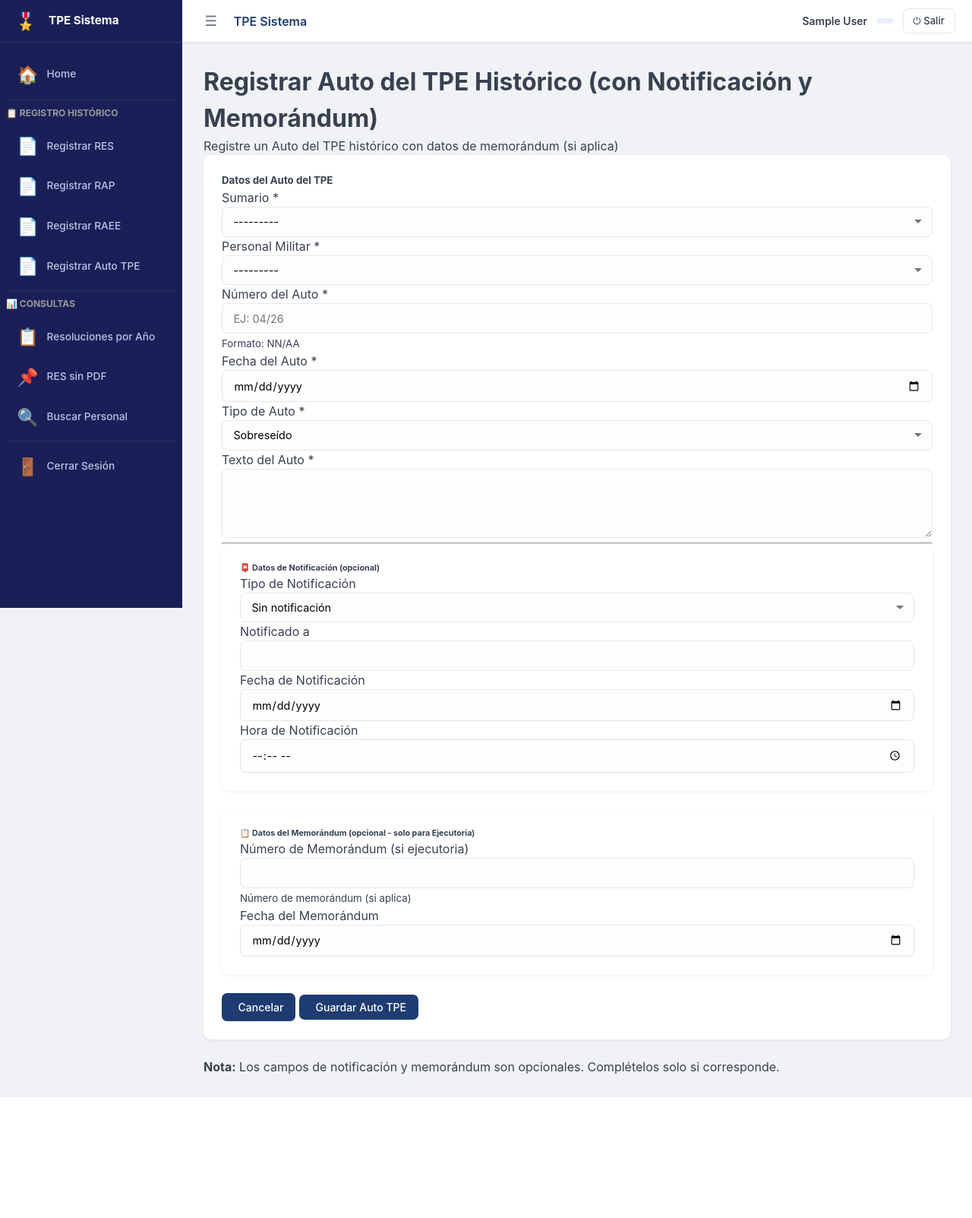
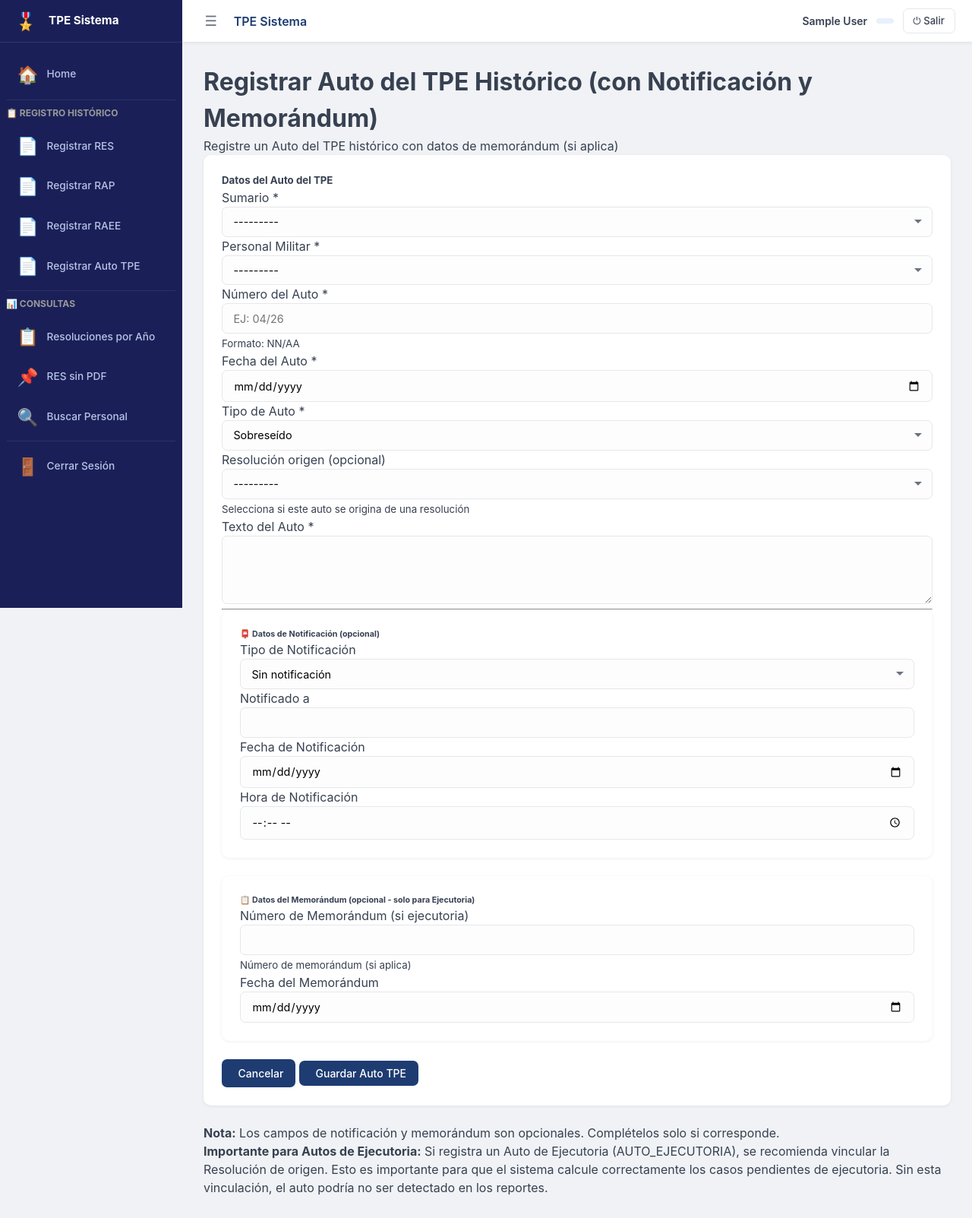
Before and after one commit to taicon-code/tpe_prueba, a Django app: page /ayudante/autotpe/nuevo/ in a window 1280 px wide. Shown: the whole page at 76% size. Before the commit the page ends 1444 px from the top, so only its background shows below. Run offline with Django 5.2, Linux system fonts and the light colour scheme; the visitor is signed in with stand-in values (Sample User, id 1); data that the repository does not hold is empty.

Commit message:
fix: ejecutoria pendientes detecta autos desvinculados + resolucion vinculada en autos historicos
Problemas corregidos:
- get_pendientes_ejecutoria() buscaba resolucion por FK específica, no detectaba autos con resolucion=NULL
- Cambio: buscar por SIM en lugar de por resolucion (AUTOTPE.objects.filter(sim=sim, tipo='AUTO_EJECUTORIA'))
- Esto detecta todos los autos de ejecutoria del SIM, vinculados o no

- CustodiaSIM filter usaba estado='ACTIVA' que no existe en las opciones
- Cambio: usar fecha_entrega__isnull=True para detectar custodias activas

Prevención de futuros problemas:
- Agregar campo 'resolucion' al formulario AUTOTPEHistoricoConNotificacionForm
- Mostrar advertencia si se registra Auto de Ejecutoria sin resolución vinculada
- Agregar ayuda en template sobre importancia de vincular resolución

Verificación: RRs y RAPs están correctamente implementados (sin este problema).

Co-Authored-By: Claude Haiku 4.5 <noreply@anthropic.com>

```diff
--- a/tpe_app/forms.py
+++ b/tpe_app/forms.py
@@ -802,6 +802,11 @@ class AUTOTPEHistoricoConNotificacionForm(forms.Form):
     texto = forms.CharField(widget=forms.Textarea(attrs={'class': 'form-control', 'rows': 4}),
                            label='Texto del Auto')
 
+    # Resolución origen (opcional)
+    resolucion = forms.ModelChoiceField(queryset=Resolucion.objects.all(),
+                                        widget=forms.Select(attrs={'class': 'form-control'}),
+                                        required=False, label='Resolución origen (opcional)')
+
     # Notificación opcional
     notif_tipo = forms.ChoiceField(choices=[('', 'Sin notificación')] + list(Notificacion.NOTIF_CHOICES),
                                    widget=forms.Select(attrs={'class': 'form-control'}),
--- a/tpe_app/templates/tpe_app/ayudante/registrar_autotpe.html
+++ b/tpe_app/templates/tpe_app/ayudante/registrar_autotpe.html
@@ -112,6 +112,11 @@
                                 <label class="form-label">{{ form.tipo.label }} <span class="text-danger">*</span></label>
                                 {{ form.tipo }}
                             </div>
+                            <div class="col-md-6 mb-3">
+                                <label class="form-label">{{ form.resolucion.label }}</label>
+                                {{ form.resolucion }}
+                                <small class="text-muted d-block mt-1">Selecciona si este auto se origina de una resolución</small>
+                            </div>
                         </div>
 
                         <div class="mb-3">
@@ -184,6 +189,14 @@
                 <i class="bi bi-info-circle me-2"></i>
                 <strong>Nota:</strong> Los campos de notificación y memorándum son opcionales. Complételos solo si corresponde.
             </div>
+
+            <div class="alert alert-warning mt-3">
+                <i class="bi bi-exclamation-triangle me-2"></i>
+                <strong>Importante para Autos de Ejecutoria:</strong>
+                Si registra un Auto de Ejecutoria (AUTO_EJECUTORIA), se recomienda vincular la Resolución de origen.
+                Esto es importante para que el sistema calcule correctamente los casos pendientes de ejecutoria.
+                Sin esta vinculación, el auto podría no ser detectado en los reportes.
+            </div>
         </div>
     </div>
 </div>
--- a/tpe_app/views/ayudante_views.py
+++ b/tpe_app/views/ayudante_views.py
@@ -332,7 +332,8 @@ def ayudante_registrar_autotpe(request):
                         numero=form.cleaned_data['numero'],
                         fecha=form.cleaned_data['fecha'],
                         tipo=form.cleaned_data['tipo'],
-                        texto=form.cleaned_data['texto']
+                        texto=form.cleaned_data['texto'],
+                        resolucion=form.cleaned_data.get('resolucion')
                     )
                     autotpe.save()
 
@@ -359,6 +360,12 @@ def ayudante_registrar_autotpe(request):
                         messages.success(request, f'Auto TPE {autotpe.numero} registrado con memorándum')
                     else:
                         messages.success(request, f'Auto TPE {autotpe.numero} registrado exitosamente')
+
+                    # Advertencia si Auto de Ejecutoria sin resolución vinculada
+                    if autotpe.tipo == 'AUTO_EJECUTORIA' and not autotpe.resolucion:
+                        messages.warning(request,
+                            '⚠️ Auto de Ejecutoria registrado sin resolución vinculada. '
+                            'Esto puede afectar los reportes de ejecutoria pendientes.')
 
                     # Actualizar fase/estado del SIM según el tipo de auto registrado.
                     # Guardia multi-persona: si el SIM ya está en un estado de proceso
```
Also changed, not shown: tpe_app/models.py (+4 -4 lines).
